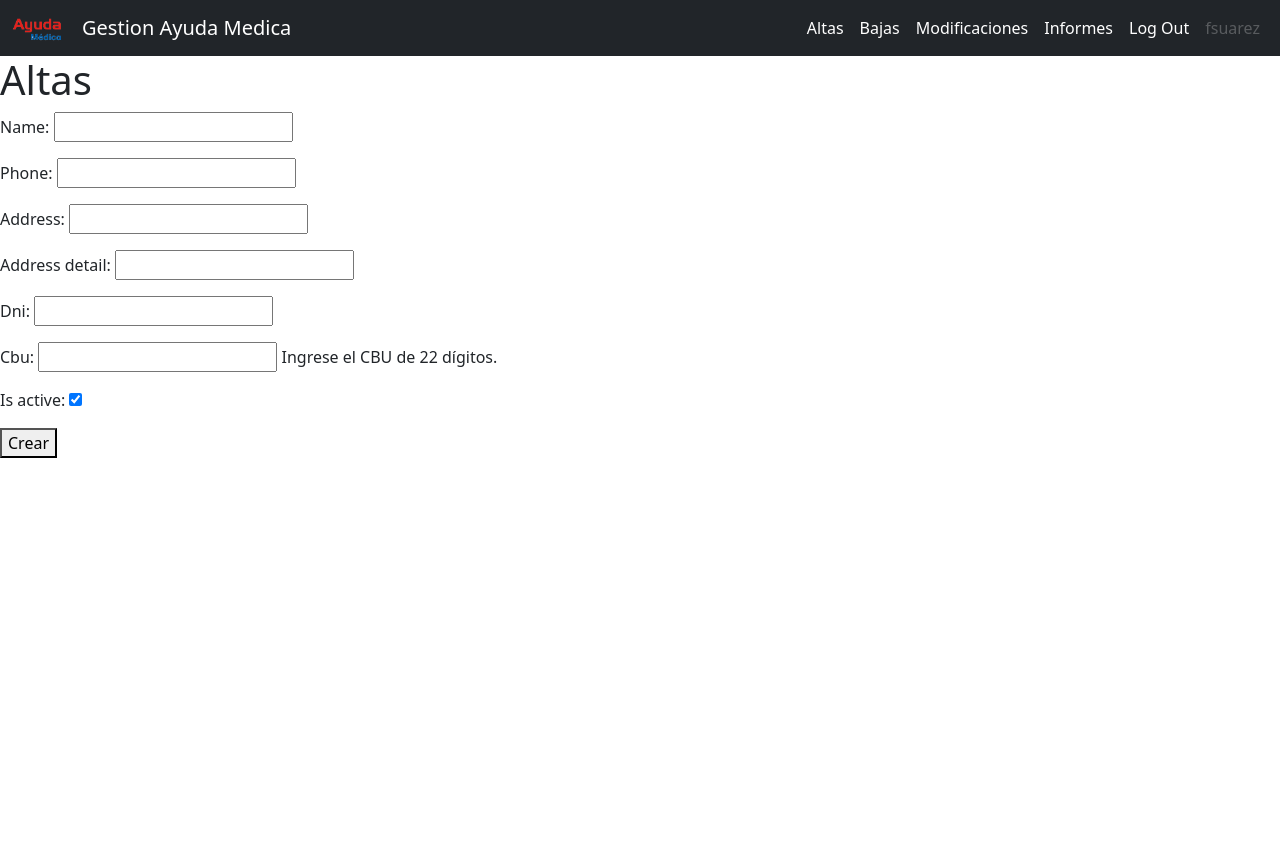
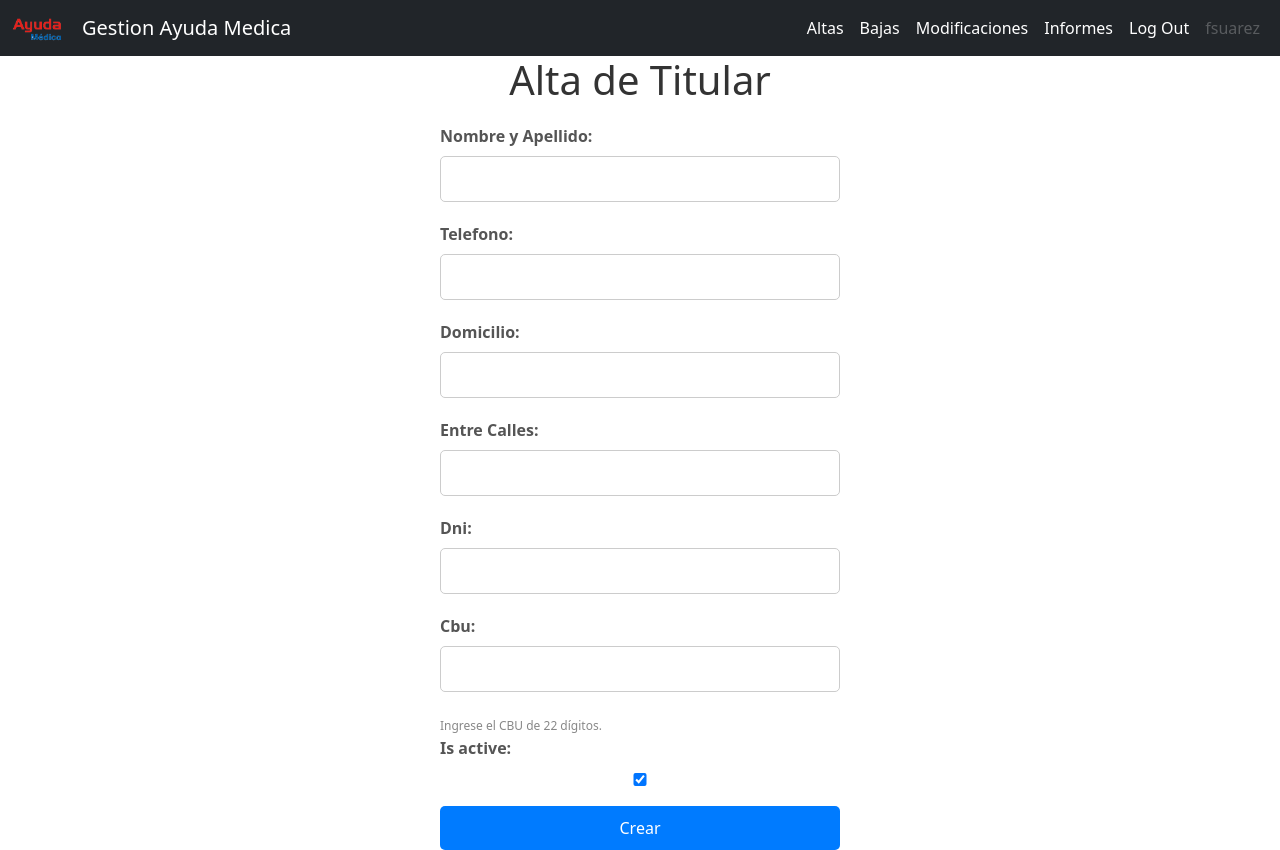
Before and after one commit to fer-gab-sua/Ayuda-App, a Django app: page /client/create/ in a window 1280 px wide. Before the commit the page ends 458 px from the top, so only its background shows below. Run offline with Django 4.2, Linux system fonts and the light colour scheme; a user stored in the database is signed in.

Commit message:
alta de titular form

```diff
--- /dev/null
+++ b/mysite/pianoadherentes/static/css/create_client.css
@@ -0,0 +1,59 @@
+.principal {
+    height: 100%;
+    width: 100%;
+}
+
+.container{
+    display: flex;
+}
+
+h1 {
+    text-align: center;
+    color: #333;
+}
+
+.container {
+    margin-top: 20px;
+}
+
+form {
+    max-width: 400px;
+    margin: auto;
+}
+
+label {
+    display: block;
+    margin-bottom: 8px;
+    font-weight: bold;
+    color: #555;
+}
+
+input[type="text"], input[type="password"], input[type="checkbox"] {
+    width: 100%;
+    padding: 10px;
+    margin-bottom: 20px;
+    border: 1px solid #ccc;
+    border-radius: 5px;
+    box-sizing: border-box;
+}
+
+.helptext {
+    font-size: 12px;
+    color: #888;
+}
+
+button {
+    display: block;
+    width: 100%;
+    padding: 10px;
+    background-color: #007bff;
+    color: #fff;
+    border: none;
+    border-radius: 5px;
+    cursor: pointer;
+    transition: background-color 0.3s;
+}
+
+button:hover {
+    background-color: #0056b3;
+}
--- a/mysite/pianoadherentes/templates/create_client.html
+++ b/mysite/pianoadherentes/templates/create_client.html
@@ -1,15 +1,68 @@
 {% extends 'base.html' %}
+{% load static %}
+{% block content %}
+{{error}}
+
+<link rel="stylesheet" href="{% static '/css/create_client.css' %}">
+<div class="principal">
+    <h1>Alta de Titular</h1>
+    <div class="container">
+        <form action="/client/create/" method="POST">
+            {% csrf_token %}
+            <label for="id_name">Nombre y Apellido:</label>
+            <input type="text" name="name" maxlength="100" required="" id="id_name">
+
+            <label for="id_phone">Telefono:</label>
+            <input type="text" name="phone" maxlength="100" id="id_phone">
+
+            <label for="id_address">Domicilio:</label>
+            <input type="text" name="address" maxlength="100" required="" id="id_address">
+
+            <label for="id_address_detail">Entre Calles:</label>
+            <input type="text" name="address_detail" maxlength="100" id="id_address_detail">
+
+            <label for="id_dni">Dni:</label>
+            <input type="text" name="dni" maxlength="100" required="" id="id_dni">
+
+            <label for="id_cbu">Cbu:</label>
+            <input type="text" name="cbu" maxlength="22" required="" id="id_cbu">
+            <span class="helptext">Ingrese el CBU de 22 dígitos.</span>
+
+            <label for="id_is_active">Is active:</label>
+            <input type="checkbox" name="is_active" id="id_is_active" checked="">
+
+            <button>Crear</button>
+        </form>
+
+    </div>
+</div>
 
 
-{% block content %}
-<h1>Altas</h1>
-{{error}}
-<form action="/client/create/" method="POST">
-    {% csrf_token %}
-    {{form.as_p}}
-    <button>Crear</button>
 
-</form>
+
+
+
+
+
+
+
+
+
+
+
+
+
+
+
+
+
+
+
+
+
+
+
+
 
 {% if new_client %}
 <h2>TITULAR</h2>
```
Also changed, not shown: mysite/db.sqlite3.
